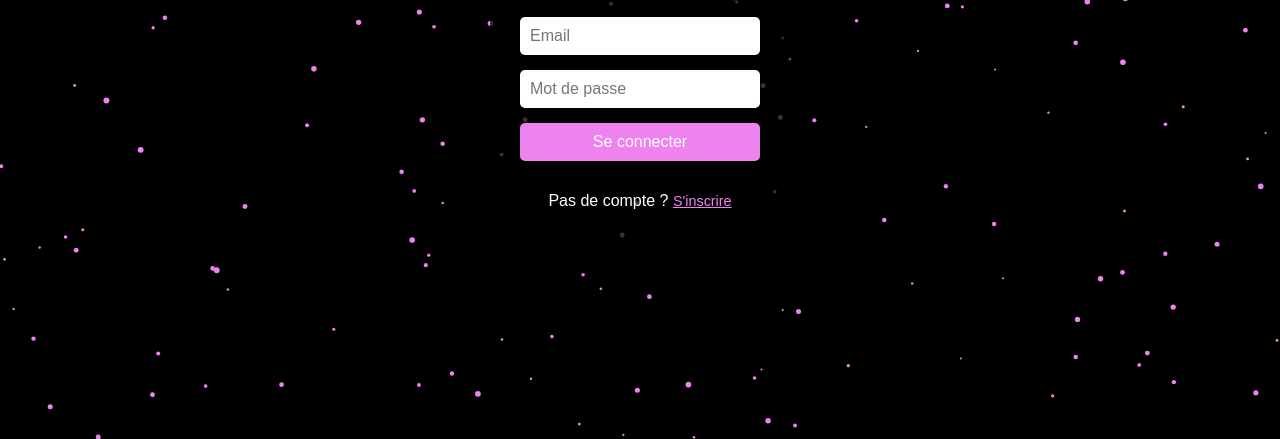
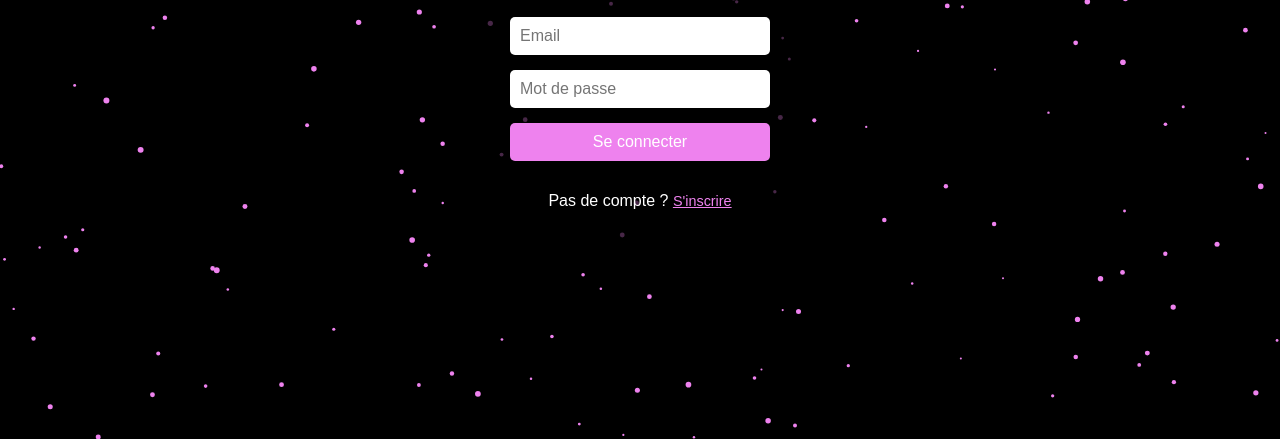
Before and after one commit to zenooff/123455, a plain HTML site: page index.html in a window 1280 px wide. Shown: the part 361-800 px from the top of the page. Drawn offline with Linux system fonts and the light colour scheme.

Commit message:
Update index.html

```diff
--- a/index.html
+++ b/index.html
@@ -18,13 +18,14 @@
             color: white;
         }
 
-        /* Texte centré */
+        /* Texte ZENO */
         h1 {
             color: white;
             font-size: 5rem;
             z-index: 10;
             position: relative;
             margin-bottom: 20px;
+            text-align: center;
         }
 
         /* Canvas pour les étoiles */
@@ -41,7 +42,7 @@
             background-color: rgba(0, 0, 0, 0.7);
             padding: 30px;
             border-radius: 10px;
-            width: 300px;
+            width: 320px;
             box-sizing: border-box;
             text-align: center;
         }
@@ -53,7 +54,7 @@
             gap: 15px;
         }
 
-        input[type="text"], input[type="password"], input[type="email"] {
+        input[type="text"], input[type="email"], input[type="password"] {
             padding: 10px;
             border-radius: 5px;
             border: none;
@@ -76,7 +77,7 @@
             background-color: #9b30ff;
         }
 
-        /* Liens pour changer de formulaire */
+        /* Liens pour basculer entre les formulaires */
         .toggle-link {
             color: violet;
             cursor: pointer;
@@ -92,6 +93,7 @@
 </head>
 <body>
     <canvas id="stars"></canvas>
+
     <div class="form-container">
         <h1>ZENO</h1>
 
@@ -114,6 +116,7 @@
     </div>
 
     <script>
+        // Canvas étoiles
         const canvas = document.getElementById('stars');
         const ctx = canvas.getContext('2d');
 
@@ -155,7 +158,7 @@
             canvas.height = window.innerHeight;
         });
 
-        // Fonction pour basculer entre login et inscription
+        // Basculer entre connexion et inscription
         function toggleForms() {
             const loginForm = document.getElementById('loginForm');
             const registerForm = document.getElementById('registerForm');
@@ -168,7 +171,7 @@
             }
         }
 
-        // Éviter le rechargement de la page lors de la soumission
+        // Simulation des soumissions
         document.getElementById('loginForm').addEventListener('submit', (e) => {
             e.preventDefault();
             alert("Connexion réussie (simulation) !");
```
